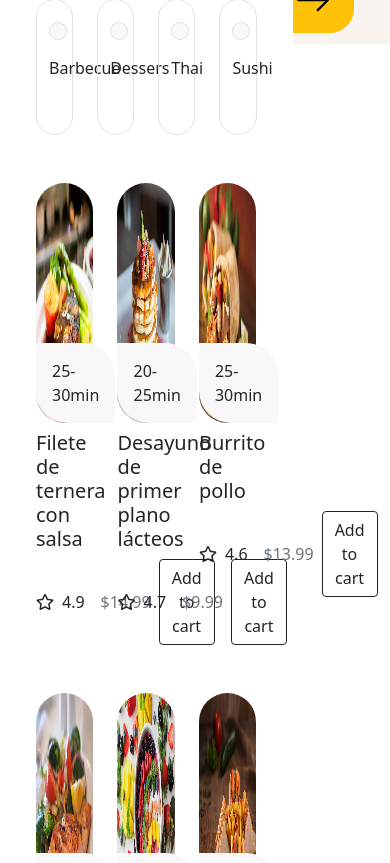
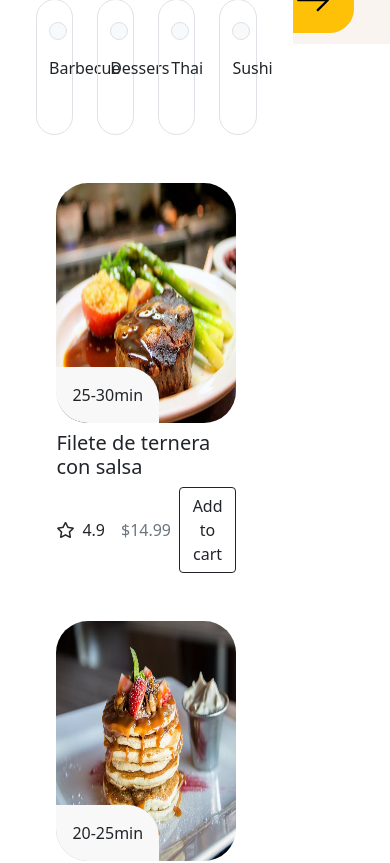
Before and after one commit to danielrs95/test-imaginamos, a React (Create React App) app: page / in a window 390 px wide. Shown: the part 800-1663 px from the top of the page. Built offline with nearby package versions, Linux system fonts and the light colour scheme.

Commit message:
Agrega responsive a los productos

```diff
--- a/src/components/Product.js
+++ b/src/components/Product.js
@@ -10,7 +10,7 @@
   };
 
   return (
-    <div className='col-4 mt-5'>
+    <div className='col-10 col-md-8 col-lg-6 col-xl-4 mt-5'>
       <div className='position-relative'>
         <img
           src={product.image}
--- a/src/components/Products.js
+++ b/src/components/Products.js
@@ -5,7 +5,7 @@
 const Products = () => {
   return (
     <div className='container'>
-      <div className='row'>
+      <div className='row justify-content-center'>
         {products.map((product) => (
           <Product product={product} key={product.id} />
         ))}
```
